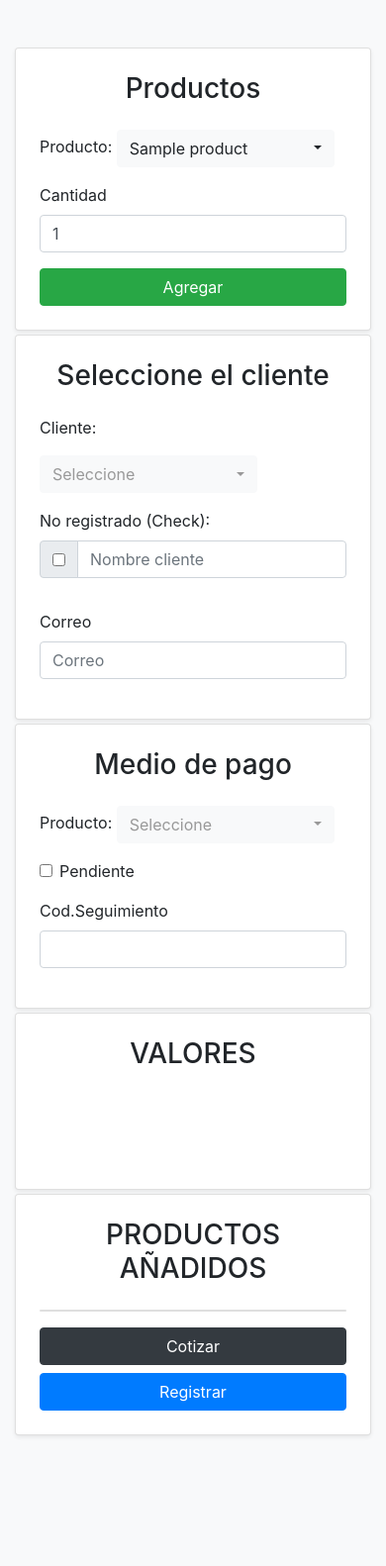
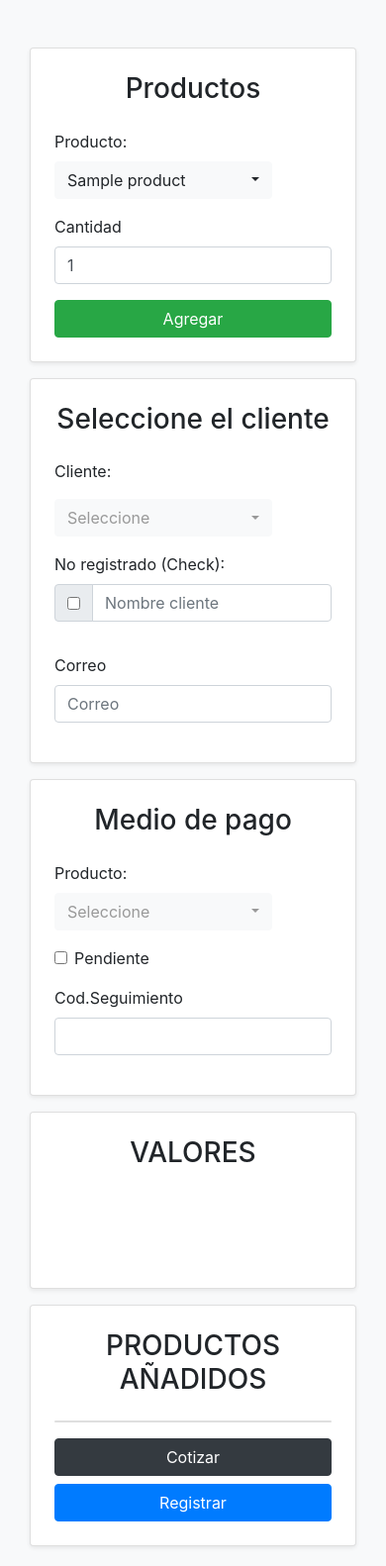
Before and after one commit to napsdev/invetoryteller, a PHP site: template src/Views/invoices.php in a window 390 px wide. Shown: the part 56-1638 px from the top of the page at 99% size. Before the commit the page ends 1507 px from the top, so only its background shows below. Run offline with PHP 8.4, Linux system fonts and the light colour scheme; the visitor is signed in with stand-in values (Sample User, id 1); the template is opened without the code that fills it: most values are stand-ins (such as "Sample title", 1, 10 or a date in 2020); data that the repository does not hold is empty.

Commit message:
add status to DB and responsive setting

```diff
--- a/src/Controllers/InvoicesController.php
+++ b/src/Controllers/InvoicesController.php
@@ -34,6 +34,7 @@ class InvoicesController
         $contact = $_POST['newCustomercontact'] ?? null;
         $customer_id = $_POST['customer_id'] ?? null;
         $paymentmethods_id = $_POST['paymentmethods_id'] ?? null;
+        $trackingcode = $_POST['trackingcode'] ?? null;
 
         if (isset($_POST['pending_call'])) {
             $pending_call = 1; //check
@@ -41,7 +42,7 @@ class InvoicesController
             $pending_call = 2;
         }
 
-        $message = $this->InvoicesModel->create($customer_id,$name,$contact,$products,$pending_call,$paymentmethods_id,$OptionCustomerSelect);;
+        $message = $this->InvoicesModel->create($customer_id,$name,$contact,$products,$pending_call,$paymentmethods_id,$OptionCustomerSelect, $trackingcode);;
 
         header('Location: ' . $_ENV['BASE_URL_PATH'] . '/salidas?message=' . urlencode($message));
 
--- a/src/Models/C_Database.sql
+++ b/src/Models/C_Database.sql
@@ -58,6 +58,7 @@ date TIMESTAMP DEFAULT CURRENT_TIMESTAMP,
 pending_call BOOLEAN DEFAULT FALSE,
 paymentmethods_id INT DEFAULT NULL,
 trackingcode TEXT,
+status BOOLEAN DEFAULT FALSE,
 FOREIGN KEY (customer_id) REFERENCES customers(id),
 FOREIGN KEY (paymentmethods_id) REFERENCES paymentmethods(id)
 );
--- a/src/Views/invoices.php
+++ b/src/Views/invoices.php
@@ -5,12 +5,12 @@
 <div class="container">
 <?php include 'navbar.php'; ?>
 <form action="<?= $_ENV['BASE_URL_PATH']?>salidas/create" method="post" id="productForm">
+<div class="container mt-5 mb-1" id="products">
+<div class="row justify-content-center">
 
-
-<div class="d-flex justify-content-center align-items-center mt-5 mb-1" id="products">
+    <div class="col-12 col-md-6 col-lg-4 mb-3 d-flex justify-content-center">
     <div class="card p-4 shadow-sm" style="width: 100%; max-width: 400px;">
         <h3 class="text-center mb-4">Productos</h3>
-
             <div class="form-group">
                 <label for="product_id">Producto:</label>
                 <select class="selectpicker" data-live-search="true" id="product_id" name="product_id">
@@ -21,19 +21,15 @@
                     <?php endif; ?>
                 </select>
             </div>
-
             <div class="form-group">
                 <label for="amount">Cantidad</label>
                 <input type="number" class="form-control" id="amount" name="amount" value="1" required min="1">
             </div>
-
             <button type="button" class="btn btn-success btn-block" id="addProduct">Agregar</button>
-
     </div>
     </div>
 
-<div class="d-flex justify-content-center align-items-center mt-1 mb-1" id="customer_id">
-
+    <div class="col-12 col-md-6 col-lg-4 mb-3 d-flex justify-content-center">
     <div class="card p-4 shadow-sm" style="width: 100%; max-width: 400px;">
         <h3 class="text-center mb-4">Seleccione el cliente</h3>
         <div class="form-group">
@@ -47,7 +43,6 @@
                 <?php endif; ?>
             </select>
         </div>
-
         <div class="form-group">
             <label for="newCustomer">No registrado (Check):</label>
             <div class="input-group mb-3">
@@ -59,19 +54,16 @@
                 <input type="text" class="form-control" id="newCustomername" name="newCustomername" placeholder="Nombre cliente">
             </div>
         </div>
-
         <div class="form-group">
             <label for="newCustomercontact">Correo</label>
             <input type="email" class="form-control" id="newCustomercontact" name="newCustomercontact" placeholder="Correo">
         </div>
-
     </div>
     </div>
 
-<div class="d-flex justify-content-center align-items-center mt-1 mb-1" id="products">
+    <div class="col-12 col-md-6 col-lg-4 mb-3 d-flex justify-content-center">
     <div class="card p-4 shadow-sm" style="width: 100%; max-width: 400px;">
-        <h3 class="text-center mb-4">Medio de pago</h3>
-
+        <h3 class="text-center mb-4" >Medio de pago</h3>
         <div class="form-group">
             <label for="paymentmethods_id">Producto:</label>
             <select class="selectpicker" data-live-search="true" id="paymentmethods_id" name="paymentmethods_id" required>
@@ -83,21 +75,19 @@
                 <?php endif; ?>
             </select>
         </div>
-
         <div class="form-group form-check">
             <input type="checkbox" class="form-check-input" id="pending_call" name="pending_call">
             <label class="form-check-label" for="pending_call">Pendiente</label>
         </div>
-
         <div class="form-group">
             <label for="trackingcode">Cod.Seguimiento</label>
             <input type="text" class="form-control" id="trackingcode" name="trackingcode">
         </div>
-
     </div>
     </div>
 
-<div class="d-flex justify-content-center align-items-center mt-1 mb-1" id="products">
+
+    <div class="col-12 col-md-6 col-lg-4 mb-3 d-flex justify-content-center">
     <div class="card p-4 shadow-sm" style="width: 100%; max-width: 400px;">
         <h3 class="text-center mb-4">VALORES</h3>
         <h3 class="text-left mb-4" id="totalSend"></h3>
@@ -106,21 +96,22 @@
     </div>
     </div>
 
-<div class="d-flex justify-content-center align-items-center mt-1 mb-5" id="products">
+    <div class="col-12 col-md-6 col-lg-4 mb-3 d-flex justify-content-center">
     <div class="card p-4 shadow-sm" style="width: 100%; max-width: 400px;">
         <h3 class="text-center mb-4">PRODUCTOS AÑADIDOS</h3>
-
         <ul class="list-group mb-3" id="productList">
             <!-- products -->
         </ul>
-
         <button type="button" class="btn btn-dark btn-block">Cotizar</button>
         <button type="submit" class="btn btn-primary btn-block">Registrar</button>
     </div>
     </div>
 
+    <!-- products JSON -->
     <input type="hidden" name="products" id="productsInput">
 
+</div>
+</div>
 </form>
 
 <?php include 'footer.php'; ?>
```
Also changed, not shown: src/Models/InvoicesModel.php (+4 -3 lines). Lines whose indentation alone changed are shown as unchanged.
